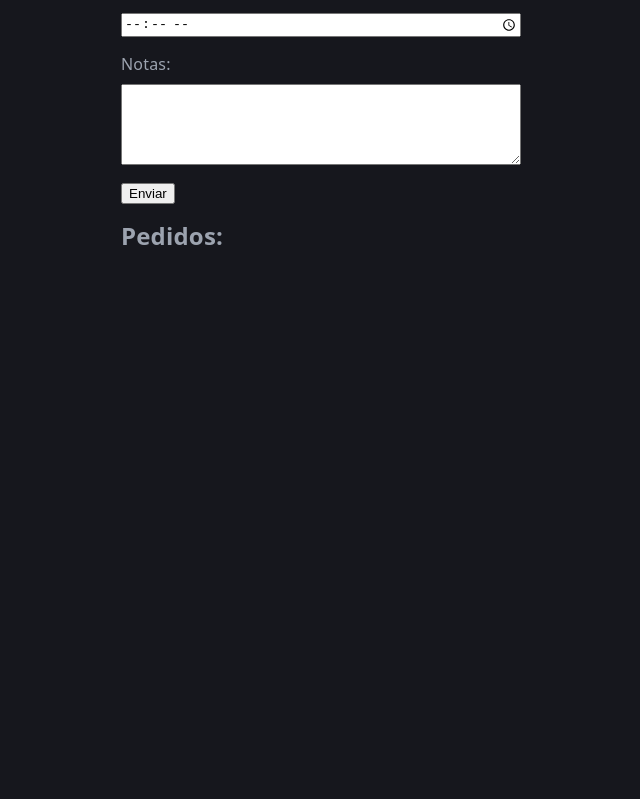
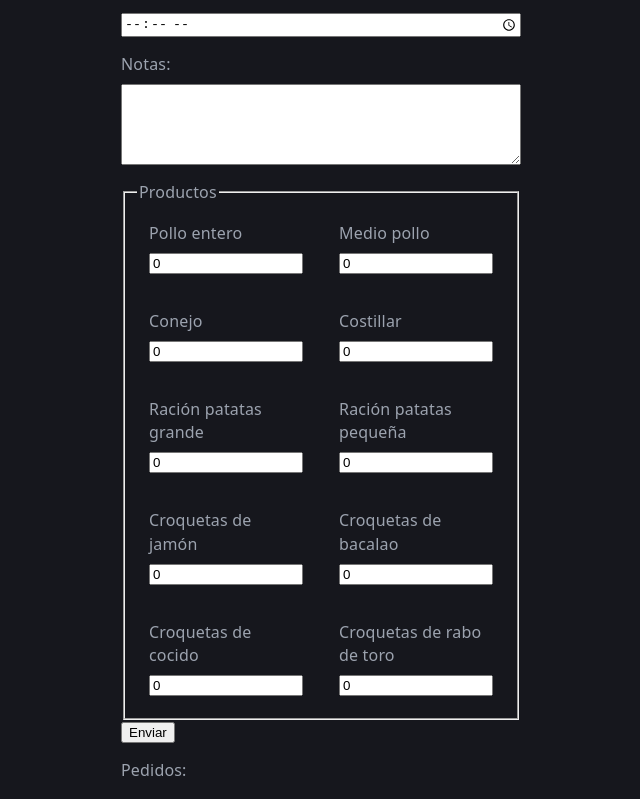
Before and after one commit to MikelSL9/ordergo, a React (Vite) app: page / in a window 1280 px wide. Shown: the part 449-1248 px from the top of the page, without its empty margins (319-959 px from the left). Before the commit the page ends 852 px from the top, so only its background shows below. Built offline with nearby package versions, Linux system fonts and the light colour scheme.

Commit message:
feat: add product catalog and quantity validation

```diff
--- a/src/App.css
+++ b/src/App.css
@@ -20,3 +20,20 @@ span {
   color: red;
   font-size: 1rem;
 }
+
+.products-grid {
+  display: grid;
+  grid-template-columns: repeat(auto-fit, minmax(140px, 1fr));
+  gap: 0.75rem;
+}
+
+.product-field {
+  display: flex;
+  flex-direction: column;
+  gap: 0.5rem;
+  padding: 0.75rem;
+}
+
+.product-field input {
+  width: 100%;
+}
--- a/src/App.jsx
+++ b/src/App.jsx
@@ -2,6 +2,59 @@ import { useState } from 'react';
 import './App.css'
 
 let nextOrderId = 1
+
+const PRODUCT_CATALOG = [
+  {
+    id: 'pollo-entero',
+    name: 'Pollo entero',
+    category: 'carnes'
+  },
+  {
+    id: 'medio-pollo',
+    name: 'Medio pollo',
+    category: 'carnes'
+  },
+  {
+    id: 'conejo',
+    name: 'Conejo',
+    category: 'carnes'
+  },
+  {
+    id: 'costillar',
+    name: 'Costillar',
+    category: 'carnes'
+  },
+  {
+    id: 'patatas-grande',
+    name: 'Ración patatas grande',
+    category: 'patatas'
+  },
+  {
+    id: 'patatas-pequena',
+    name: 'Ración patatas pequeña',
+    category: 'patatas'
+  },
+  {
+    id: 'croquetas-jamon',
+    name: 'Croquetas de jamón',
+    category: 'croquetas'
+  },
+  {
+    id: 'croquetas-bacalao',
+    name: 'Croquetas de bacalao',
+    category: 'croquetas'
+  },
+  {
+    id: 'croquetas-cocido',
+    name: 'Croquetas de cocido',
+    category: 'croquetas'
+  },
+  {
+    id: 'croquetas-rabo',
+    name: 'Croquetas de rabo de toro',
+    category: 'croquetas'
+  },
+]
 
 function App() {
 
@@ -10,7 +63,9 @@ function App() {
     name: false,
     phone: false,
     pickupDate: false,
-    pickupTime: false
+    pickupTime: false,
+    products: false,
+    quantities: false
   })
 
   const handleSubmit = (event) => {
@@ -22,11 +77,27 @@ function App() {
     const trimmedPhone = formData.get('phone').trim()
     const trimmedNotes = formData.get('notes').trim()
 
+    const productsWithQuantity = PRODUCT_CATALOG.map((product) => {
+      const inputName = `quantity-${product.id}`
+      const quantity = Number(formData.get(inputName))
+
+      return {
+        productId: product.id,
+        quantity: quantity
+      }
+    })
+
+    const hasInvalidQuantity = productsWithQuantity.some((product) => !Number.isInteger(product.quantity) || product.quantity < 0)
+
+    const selectedProducts = productsWithQuantity.filter((product) => product.quantity > 0)
+
     const nextErrors = {
       name: !trimmedName,
       phone: !trimmedPhone,
       pickupDate: !formData.get('pickupDate'),
-      pickupTime: !formData.get('pickupTime')
+      pickupTime: !formData.get('pickupTime'),
+      products: selectedProducts.length === 0 && !hasInvalidQuantity,
+      quantities: hasInvalidQuantity
     }
 
     setErrors(nextErrors)
@@ -35,7 +106,9 @@ function App() {
       nextErrors.name ||
       nextErrors.phone ||
       nextErrors.pickupDate ||
-      nextErrors.pickupTime
+      nextErrors.pickupTime ||
+      nextErrors.products ||
+      nextErrors.quantities
     ) {
       return
     }
@@ -46,13 +119,12 @@ function App() {
       customerPhone: trimmedPhone,
       pickupDate: formData.get('pickupDate'),
       pickupTime: formData.get('pickupTime'),
+      products: selectedProducts,
       notes: trimmedNotes
     }
 
     nextOrderId++;
-
     setOrders((currentOrders) => [...currentOrders, newOrder])
-
     event.target.reset()
   }
 
@@ -108,14 +180,63 @@ function App() {
           <label htmlFor='notes'>Notas: </label>
           <textarea id='notes' name='notes' rows="5"></textarea>
         </div>
+
+        <fieldset>
+          <legend>Productos</legend>
+          <div className='products-grid'>
+            {PRODUCT_CATALOG.map((product) => (
+              <div className="product-field" key={product.id}>
+                <label htmlFor={`quantity-${product.id}`}>
+                  {product.name}
+                </label>
+
+                <input
+                  type="number"
+                  id={`quantity-${product.id}`}
+                  name={`quantity-${product.id}`}
+                  min="0"
+                  step="1"
+                  defaultValue="0"
+                />
+              </div>
+            ))}
+          </div>
+          {errors.products && (
+            <span>Selecciona al menos un producto</span>
+          )}
+          {errors.quantities && (
+            <span>Cantidad inválida</span>
+          )}
+        </fieldset>
         <button type='submit'>Enviar</button>
       </form>
-      <section>
-        <h2>Pedidos: </h2>
+      <section className='products-list'>
+        <p>Pedidos: </p>
         {orders.map((order) => (
-          <p key={order.id}>
-            Pedido {order.id}: {order.customerName} - {order.customerPhone} - {order.pickupDate} - {order.pickupTime} - {order.notes}
-          </p>
+          <article key={order.id}>
+            <h2>
+              Pedido {order.id}
+            </h2>
+            <p>
+              {order.customerName}
+            </p>
+            <p>
+              {order.customerPhone}
+            </p>
+            <ul>
+              {order.products.map((product) => {
+                const catalogProduct = PRODUCT_CATALOG.find(
+                  (catalogProduct) => catalogProduct.id === product.productId
+                )
+                return (
+                  <li key={product.productId}>
+                    {catalogProduct.name}: {product.quantity}
+                  </li>
+                )
+              })}
+            </ul>
+            {order.pickupDate} - {order.pickupTime} - {order.notes}
+          </article>
         ))}
       </section>
     </main>
--- a/src/index.css
+++ b/src/index.css
@@ -32,7 +32,8 @@ body {
   min-height: 100svh;
 }
 
-h1 {
+header > h1 {
+
   font-family: var(--sans);
   font-weight: 500;
   color: var(--text-h);
```
